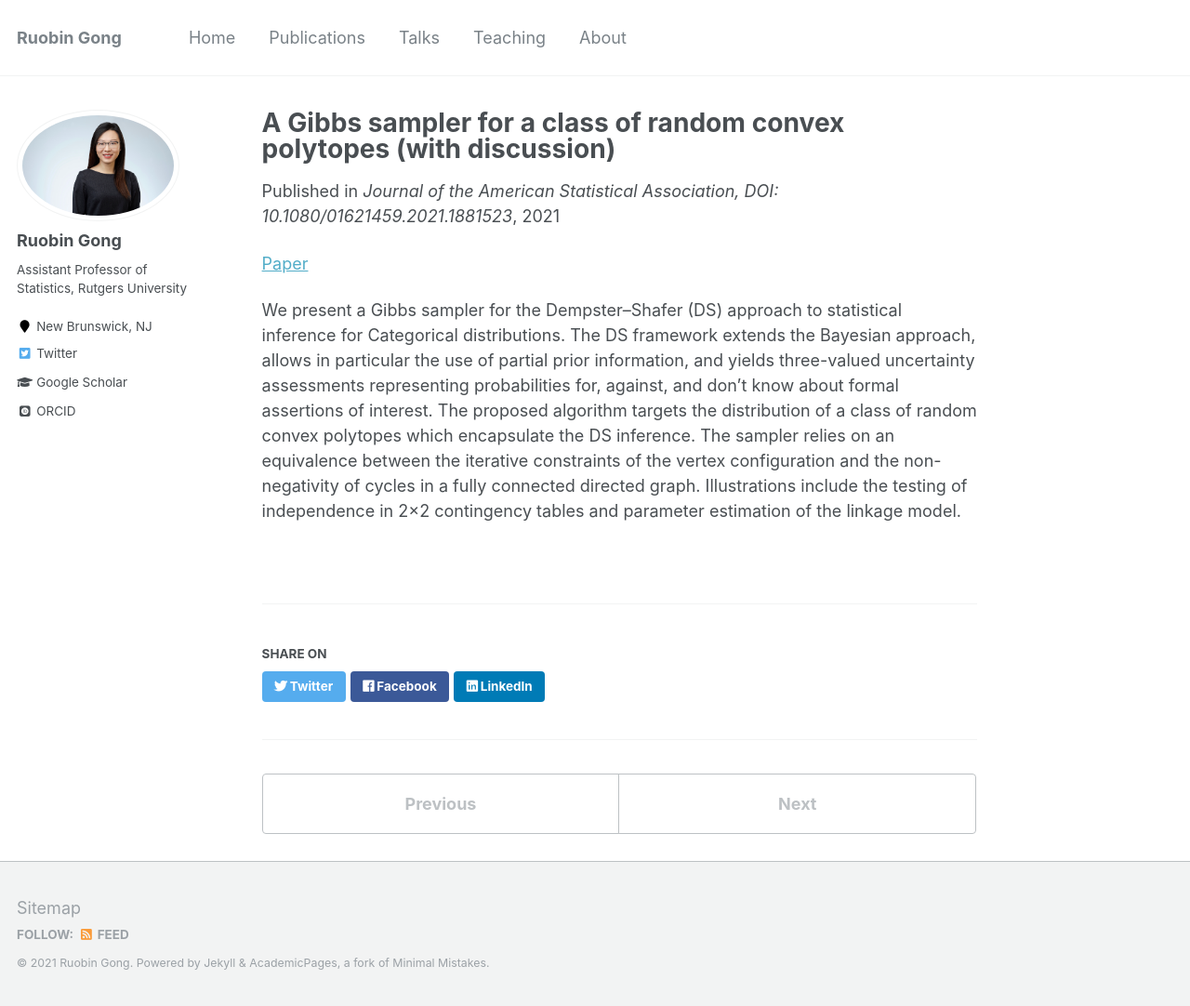
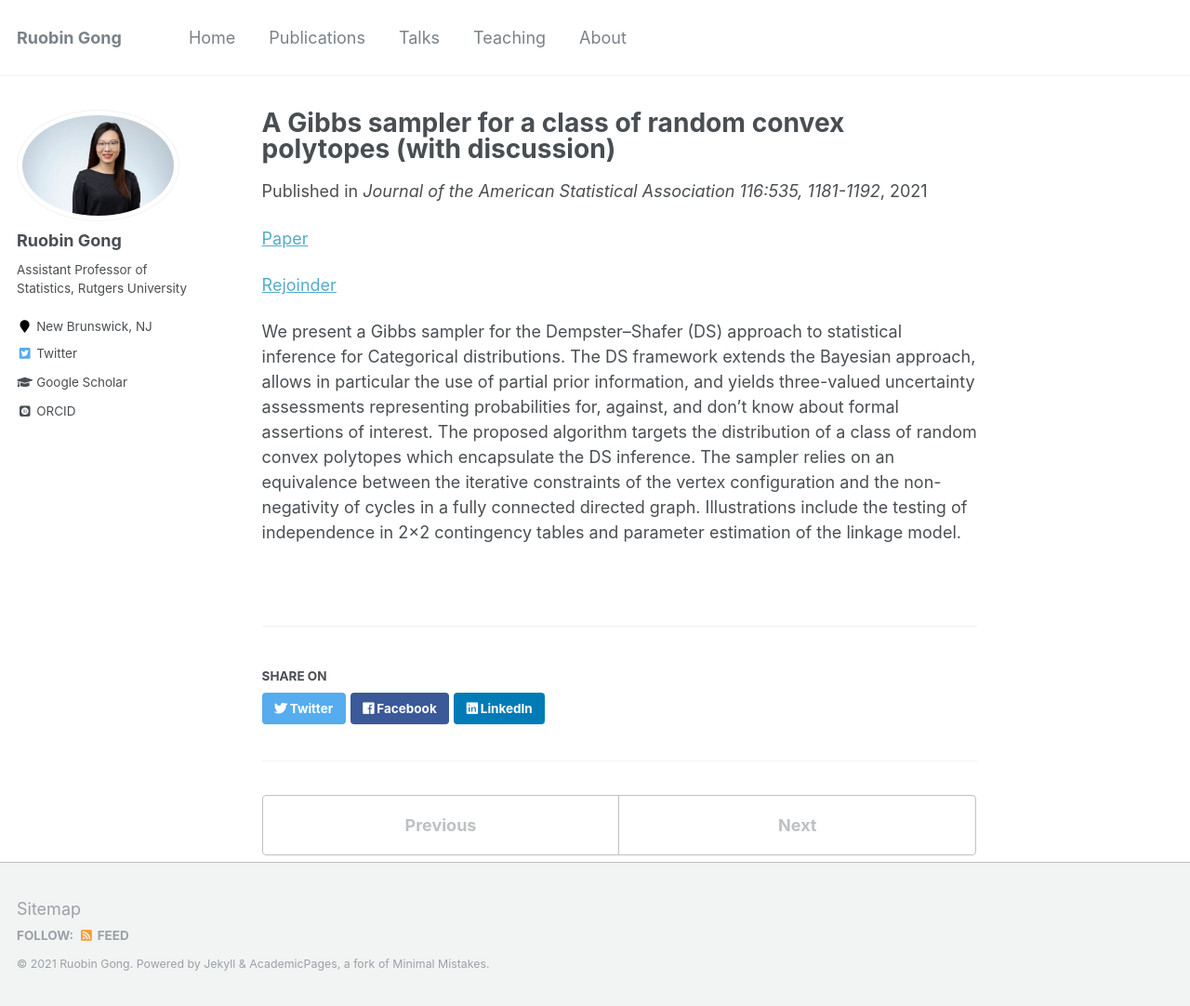
Before and after one commit to RuobinGong/RuobinGong.github.io, a Jekyll site: the page built from _publications/2021-08-01-multinomialDS.md, in a window 1280 px wide and 1082 px high. Shown: the whole window at 93% size. Built offline with Jekyll 4.4.1, drawn with Linux system fonts in a browser that asks for light colours; some web fonts are replaced.

Commit message:
Update 2021-08-01-multinomialDS.md

```diff
--- a/_publications/2021-08-01-multinomialDS.md
+++ b/_publications/2021-08-01-multinomialDS.md
@@ -4,13 +4,15 @@ collection: publications
 permalink: /publication/2021-08-01-multinomialDS
 excerpt: ''
 date: 2021-08-01
-venue: 'Journal of the American Statistical Association, DOI: 10.1080/01621459.2021.1881523'
+venue: 'Journal of the American Statistical Association 116:535, 1181-1192'
 author: 'PE Jacob, R Gong, PT Edlefsen, AP Dempster'
 
 ---
 
 
-[Paper](https://www.tandfonline.com/doi/full/10.1080/01621459.2021.1881523)
+[Paper](https://doi.org/10.1080/01621459.2021.1881523)
+
+[Rejoinder](https://doi.org/10.1080/01621459.2021.1945458)
 
 
 We present a Gibbs sampler for the Dempster--Shafer (DS) approach to statistical inference for Categorical distributions. The DS framework extends the Bayesian approach, allows in particular the use of partial prior information, and yields three-valued uncertainty assessments representing probabilities for, against, and don't know about formal assertions of interest. The proposed algorithm targets the distribution of a class of random convex polytopes which encapsulate the DS inference. The sampler relies on an equivalence between the iterative constraints of the vertex configuration and the non-negativity of cycles in a fully connected directed graph. Illustrations include the testing of independence in 2×2 contingency tables and parameter estimation of the linkage model.
```
